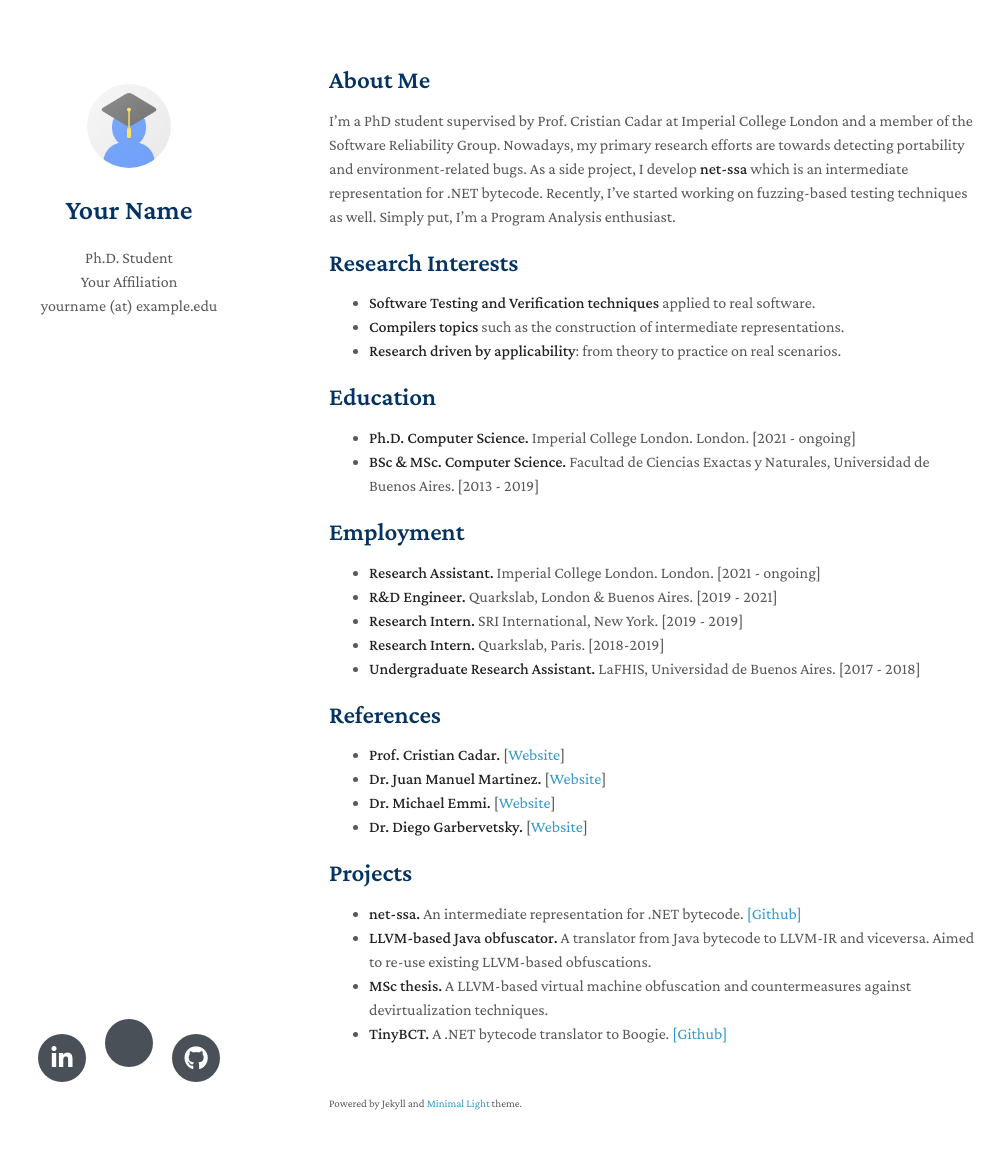
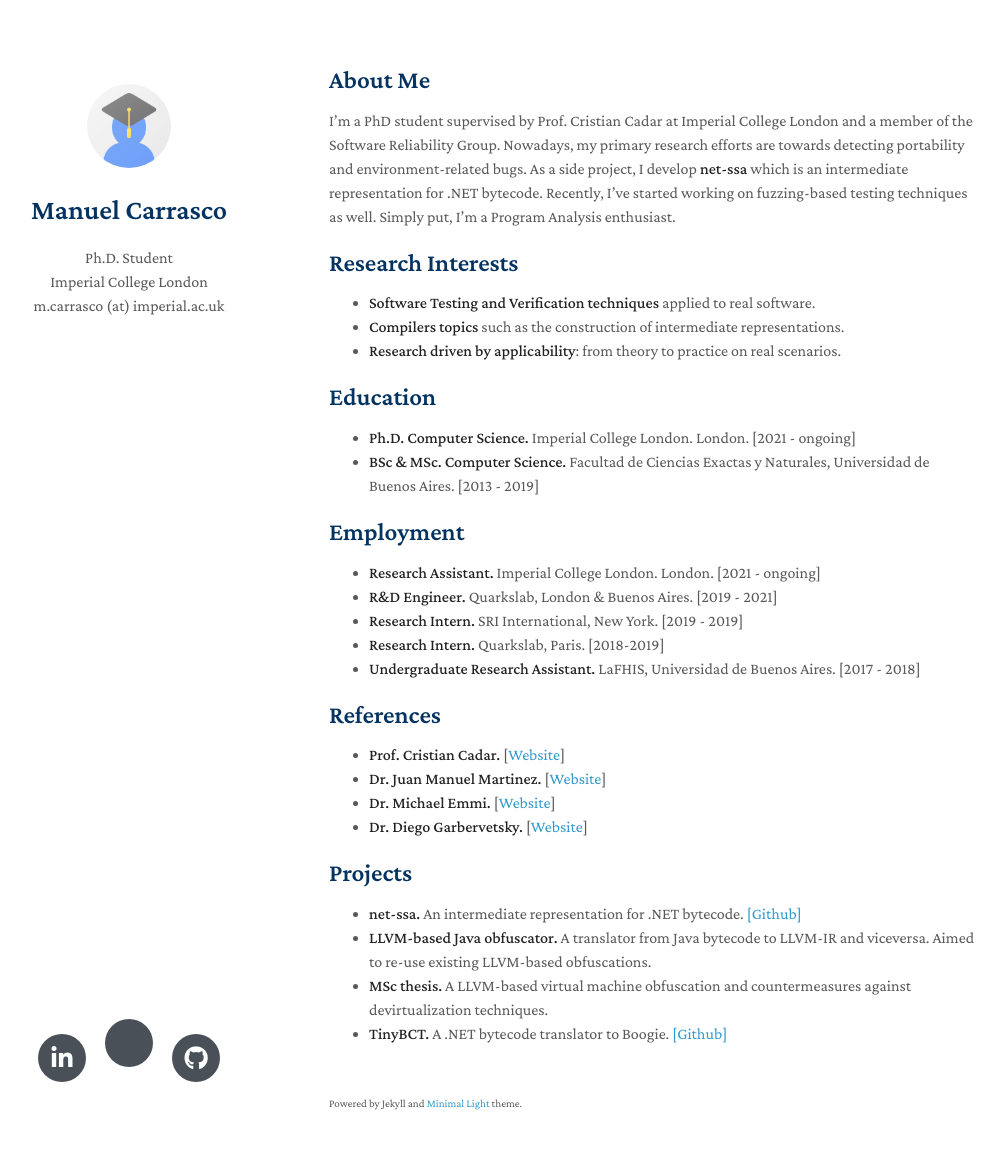
Before and after one commit to m-carrasco/m-carrasco.github.io, a Jekyll site: the page built from index.md, in a window 1280 px wide and 1184 px high. Shown: the top 1149 px of the window, without its empty margins (141-1146 px from the left). Built offline with Jekyll 4.4.1, drawn with Linux system fonts in a browser that asks for light colours; nearby versions of some CDN libraries; a style sheet for code colours, icons or effects is not loaded; our own code applies the rules of GitHub Pages for plain Markdown files.

Commit message:
Update _config.yml

```diff
--- a/_config.yml
+++ b/_config.yml
@@ -1,15 +1,15 @@
-title: Your Name
+title: Manuel Carrasco
 position: Ph.D. Student
-affiliation: Your Affiliation
-email: yourname (at) example.edu
+affiliation: Imperial College London
+email: m.carrasco (at) imperial.ac.uk
 keywords: minimal academic
 google_scholar: https://scholar.google.com/
-github_link: https://github.com/yaoyao-liu/minimal-light
-linkedin: https://www.linkedin.com/
+github_link: https://github.com/m-carrasco
+linkedin: https://www.linkedin.com/in/manuel-carrasco-59399262/
 avatar: ./assets/img/avatar.png
 google_analytics: UA-111540567-4
 favicon: ./assets/img/favicon.png
 favicon_dark: ./assets/img/favicon-dark.png
 description: The Minimal Light is a simple and elegant jekyll theme for academic personal homepage.
-canonical: https://minimal-light.yyliu.net/
+canonical: https://m-carrasco.github.io/
 remote_theme: yaoyao-liu/minimal-light
```
